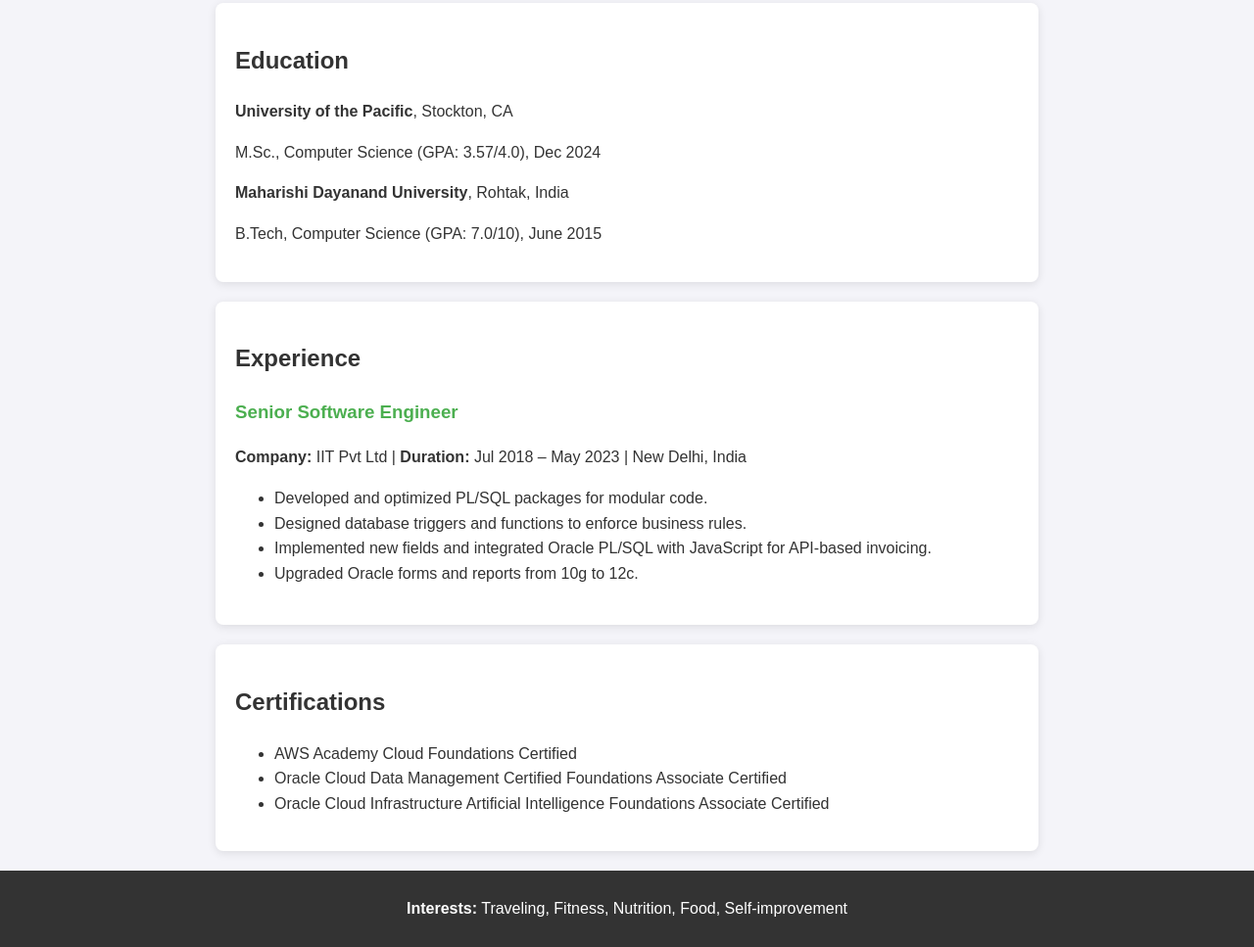
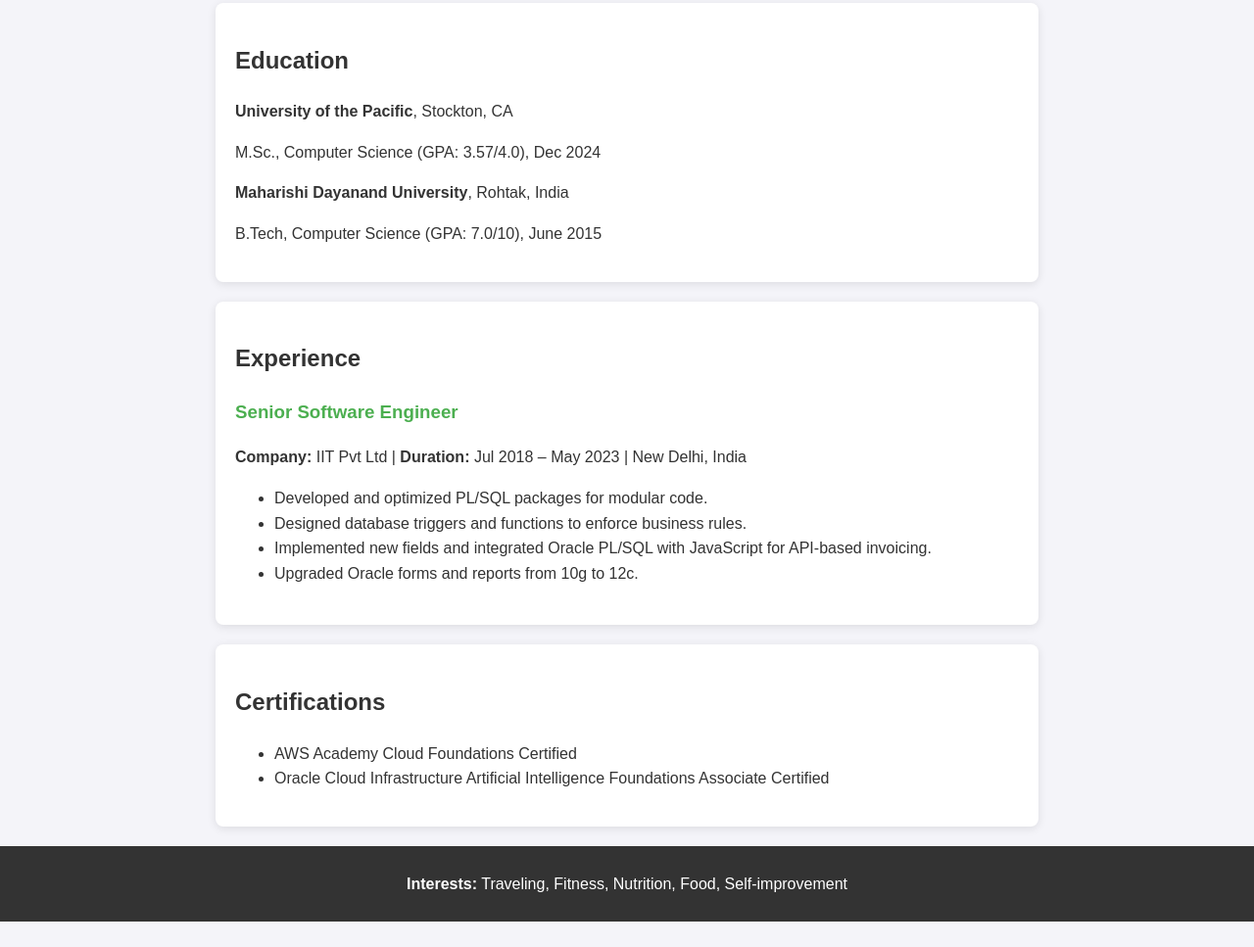
Before and after one commit to aseansingh/Portfolio, a plain HTML site: page index.html in a window 1280 px wide. Shown: the part 1545-2512 px from the top of the page at 98% size. After the commit the page ends 2486 px from the top, so only its background shows below. Drawn offline with Linux system fonts and the light colour scheme.

Commit message:
Update index.html

```diff
--- a/index.html
+++ b/index.html
@@ -91,7 +91,6 @@
         <h2>Certifications</h2>
         <ul>
             <li>AWS Academy Cloud Foundations Certified</li>
-            <li>Oracle Cloud Data Management Certified Foundations Associate Certified</li>
             <li>Oracle Cloud Infrastructure Artificial Intelligence Foundations Associate Certified</li>
         </ul>
     </section>
```
